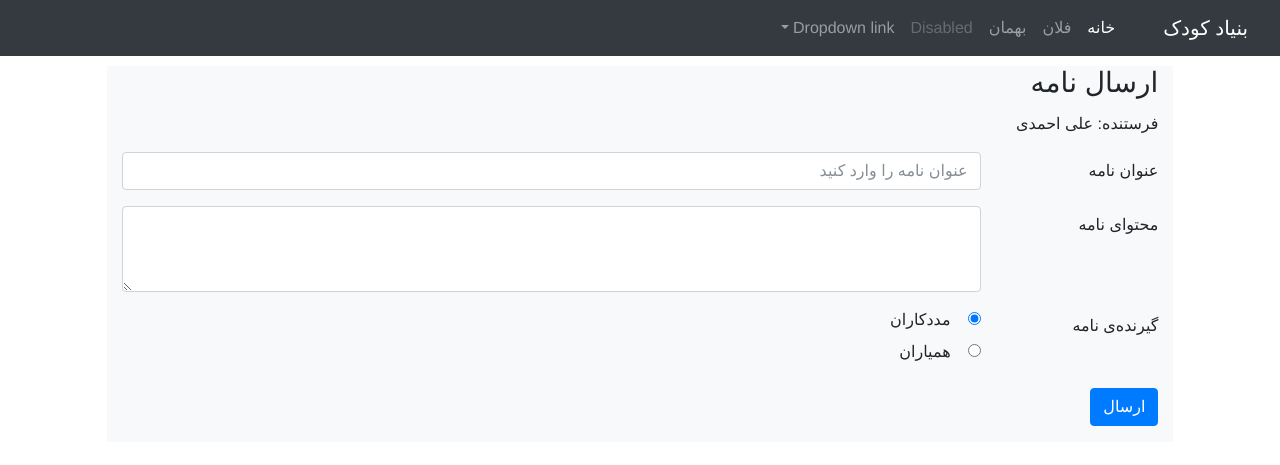
After one commit to sinahmr/childf, a Django app: page /child/letter/ in a window 1280 px wide. The commit adds this page. Shown: the top 465 px of the page. Run offline with Django 3.2, Linux system fonts and the light colour scheme; some libraries are stand-ins or nearby versions.

Commit message:
Send letter page is added

```diff
--- a/main/static/main/css/style.css
+++ b/main/static/main/css/style.css
@@ -19,3 +19,7 @@ body {
     height: auto;
     padding: 10px;
 }
+
+.letter .radio-item {
+    margin-right: 30px;
+}
--- /dev/null
+++ b/main/templates/main/base-child.html
@@ -0,0 +1,33 @@
+{% extends 'main/base.html' %}
+{% block navbar %}
+    <div class="collapse navbar-collapse" id="navbarNav">
+        <ul class="navbar-nav">
+            <li class="nav-item active">
+                <a class="nav-link" href="#">خانه<span class="sr-only">(current)</span></a>
+            </li>
+            <li class="nav-item">
+                <a class="nav-link" href="#">فلان</a>
+            </li>
+            <li class="nav-item">
+                <a class="nav-link" href="#">بهمان</a>
+            </li>
+            <li class="nav-item">
+                <a class="nav-link disabled" href="#">Disabled</a>
+            </li>
+            <li class="nav-item dropdown">
+                <a class="nav-link dropdown-toggle" href="#" id="navbarDropdownMenuLink" data-toggle="dropdown"
+                   aria-haspopup="true" aria-expanded="false">
+                    Dropdown link
+                </a>
+                <div class="dropdown-menu" aria-labelledby="navbarDropdownMenuLink">
+                    <a class="dropdown-item" href="#">Action</a>
+                    <a class="dropdown-item" href="#">Another action</a>
+                    <a class="dropdown-item" href="#">Something else here</a>
+                </div>
+            </li>
+        </ul>
+    </div>
+{% endblock %}
+
+{% block content %}
+{% endblock %}
--- /dev/null
+++ b/main/templates/main/letter.html
@@ -0,0 +1,56 @@
+{% extends 'main/base-child.html' %}
+{% block content %}
+<div class="container-fluid content">
+    <div class="row">
+        <div class="col-md-1 hidden-sm">
+        </div>
+        <div class="col-md-10 col-sm-12 bg-light letter">
+            <h3 class="card-title">ارسال نامه</h3>
+            <p class="card-text">فرستنده: {{ child.name }}</p>
+
+            <form>
+                <div class="form-group row">
+                    <label for="LetterTitle" class="col-sm-2 col-form-label">عنوان نامه</label>
+                    <div class="col-sm-10">
+                        <input type="text" maxlength="200" class="form-control" id="LetterTitle" placeholder="عنوان نامه را وارد کنید">
+                    </div>
+                </div>
+                <div class="form-group row">
+                    <label for="LetterContent" class="col-sm-2 col-form-label">محتوای نامه</label>
+                    <div class="col-sm-10">
+                        <textarea class="form-control" id="LetterContent" rows="3"></textarea>
+                    </div>
+                </div>
+                <fieldset class="form-group">
+                    <div class="row">
+                        <legend class="col-form-legend col-sm-2">گیرنده‌ی نامه</legend>
+                        <div class="col-sm-10">
+                            <div class="form-check">
+                                <label class="form-check-label">
+                                    <input class="form-check-input" type="radio" name="LetterReceiverRadios"
+                                           value="volunteer" checked>
+                                    <span class="radio-item">مددکاران</span>
+                                </label>
+                            </div>
+                            <div class="form-check">
+                                <label class="form-check-label">
+                                    <input class="form-check-input" type="radio" name="LetterReceiverRadios"
+                                           value="donor">
+                                    <span class="radio-item">همیاران</span>
+                                </label>
+                            </div>
+                        </div>
+                    </div>
+                </fieldset>
+                <div class="form-group row">
+                    <div class="col-sm-10">
+                        <button type="submit" class="btn btn-primary">ارسال</button>
+                    </div>
+                </div>
+            </form>
+        </div>
+        <div class="col-md-1 hidden-sm">
+        </div>
+    </div>
+</div>
+{% endblock %}
--- a/main/urls.py
+++ b/main/urls.py
@@ -6,4 +6,5 @@ urlpatterns = [
     url(r'^volunteer/', views.volunteer),
     url(r'^child-information/', views.child_information),
     url(r'^add/', views.add_child),
+    url(r'^child/letter/', views.letter),
 ]
--- a/main/views.py
+++ b/main/views.py
@@ -37,3 +37,10 @@ def child_information(request):
 
 def add_child(request):
     return render(request, 'main/add-child.html', {})
+
+
+def letter(request):
+    child = {
+        'name': 'علی احمدی',
+    }
+    return render(request, 'main/letter.html', {'child': child})
```
